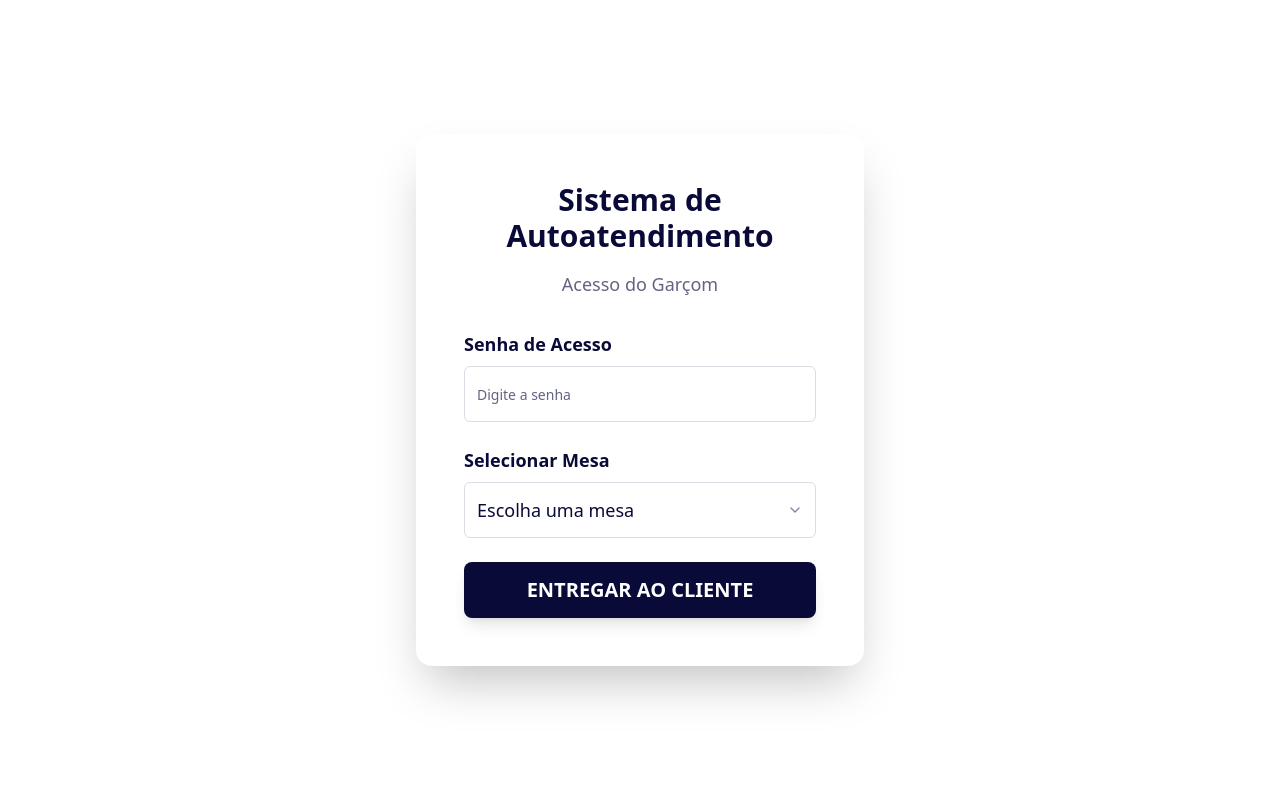
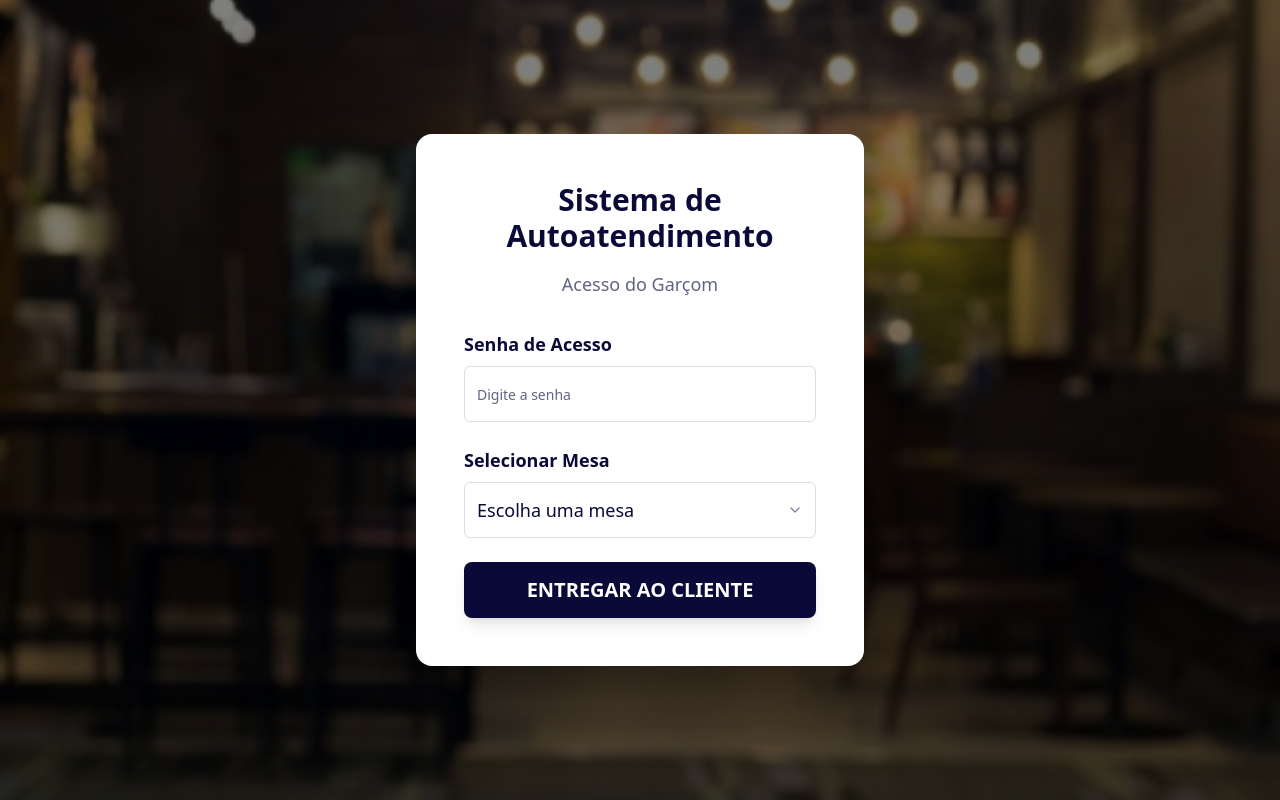
Before and after one commit to tk-rocha/tablet-dine-flow, a React (Vite) app: page / in a window 1280 px wide. Built offline with nearby package versions, Linux system fonts and the light colour scheme.

Commit message:
Add background image to login
Use the provided image as the background for the login page.

```diff
--- a/src/pages/WaiterLogin.tsx
+++ b/src/pages/WaiterLogin.tsx
@@ -42,8 +42,14 @@ const WaiterLogin = () => {
   };
 
   return (
-    <div className="min-h-screen bg-background flex items-center justify-center p-8">
-      <div className="bg-card rounded-2xl shadow-2xl p-12 w-full max-w-md space-y-8">
+    <div
+      className="min-h-screen flex items-center justify-center p-8 bg-cover bg-center relative"
+      style={{
+        backgroundImage: `url('/lovable-uploads/52e34c82-6180-4e8f-8b47-019c6822d850.png')`
+      }}
+    >
+      <div className="absolute inset-0 bg-black/50"></div>
+      <div className="bg-card rounded-2xl shadow-2xl p-12 w-full max-w-md space-y-8 relative z-10">
         <div className="text-center space-y-4">
           <h1 className="text-3xl font-bold text-restaurant-primary">
             Sistema de Autoatendimento
```
Also changed, not shown: public/lovable-uploads/52e34c82-6180-4e8f-8b47-019c6822d850.png (added).
